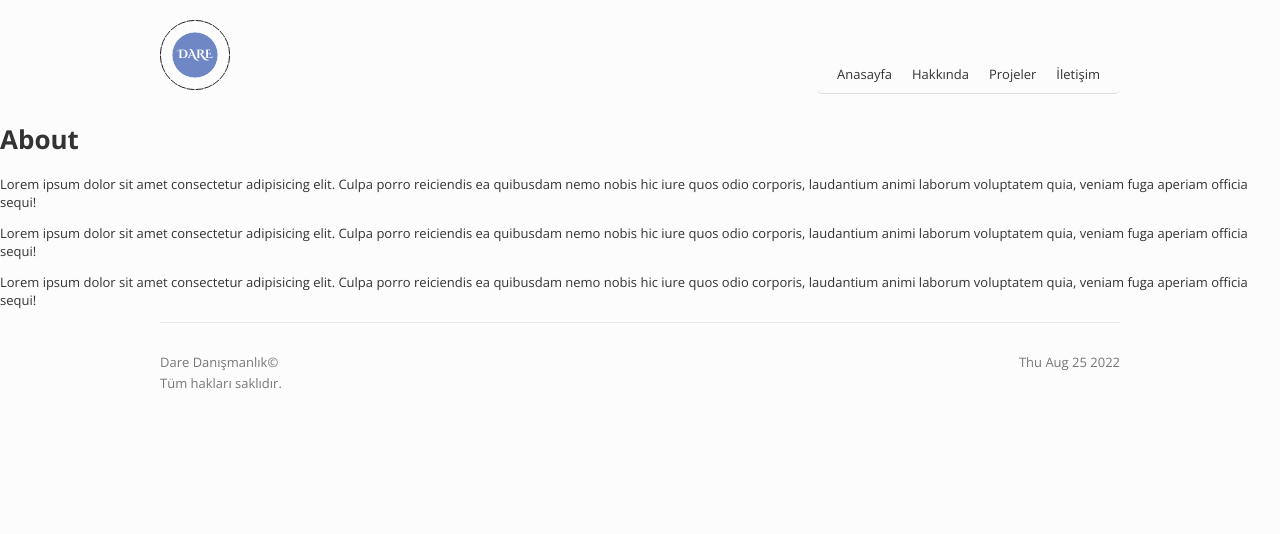
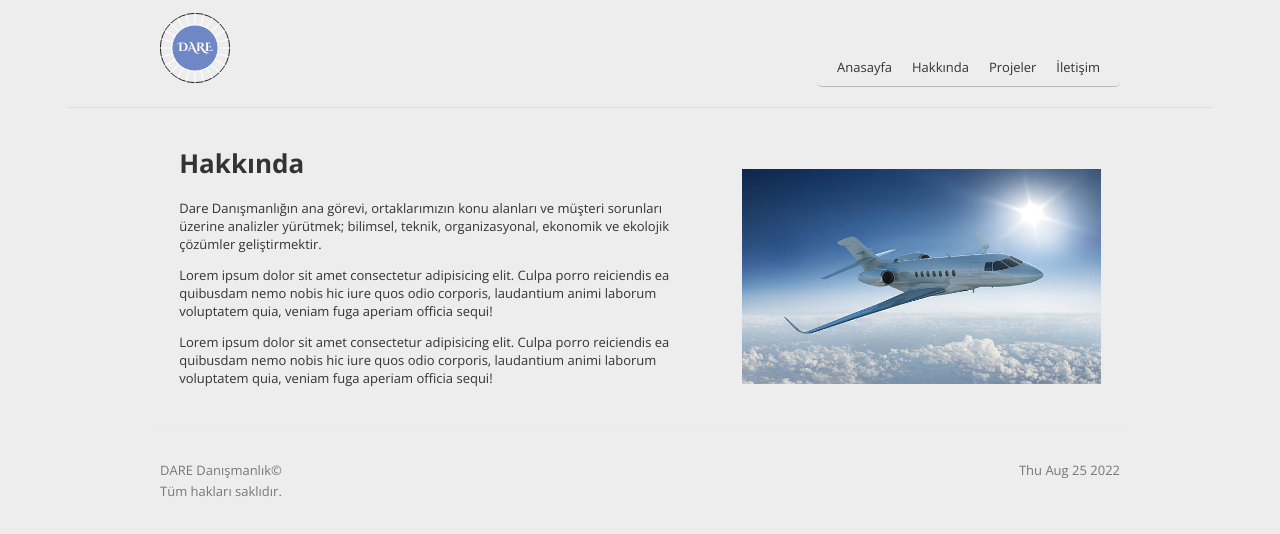
Before and after one commit to UmizDemud/Dare-Web, a Next.js app: page /about in a window 1280 px wide. Shown: the top 534 px of the page. Built offline with nearby package versions, Linux system fonts and the light colour scheme.

Commit message:
initials

```diff
--- a/comps/Footer.js
+++ b/comps/Footer.js
@@ -1,7 +1,7 @@
 const Footer = () => {
     return (
       <footer>
-        <span style={{'float': 'left'}}>Dare Danışmanlık© </span>
+        <span style={{'float': 'left'}}>DARE Danışmanlık© </span>
         <span style={{'float': 'right'}}>{new Date().toDateString()}</span>
         <br style={{'height': '4px'}}/>
         <p>Tüm hakları saklıdır.</p>
--- a/comps/Navbar.module.css
+++ b/comps/Navbar.module.css
@@ -18,7 +18,7 @@
     align-items: flex-end;
     border-radius: 5px;
     padding: 0 10px 5px;
-    border-bottom: 1px solid #ddd;
+    border-bottom: 1px solid #bbb;
 }
 
 @media screen and (max-width: 900px) {
--- a/pages/about.js
+++ b/pages/about.js
@@ -1,17 +1,28 @@
 import Head from 'next/head'
+import styles from '../styles/About.module.css'
+import Image from 'next/image'
+
 
 const About = () => {
   return (
     <>
       <Head>
-        <title>Dare Comp. | About</title>
-        <meta name="keywords" content="about Dare Company Consulting Consultant"/>
+        <title>Dare Comp. | Hakkında</title>
+        <meta name="keywords" content="about Dare Company Consulting Consultant hakkında danışmanlık danışman"/>
       </Head>
-      <div>
-        <h1>About</h1>
-        <p>Lorem ipsum dolor sit amet consectetur adipisicing elit. Culpa porro reiciendis ea quibusdam nemo nobis hic iure quos odio corporis, laudantium animi laborum voluptatem quia, veniam fuga aperiam officia sequi!</p>
-        <p>Lorem ipsum dolor sit amet consectetur adipisicing elit. Culpa porro reiciendis ea quibusdam nemo nobis hic iure quos odio corporis, laudantium animi laborum voluptatem quia, veniam fuga aperiam officia sequi!</p>
-        <p>Lorem ipsum dolor sit amet consectetur adipisicing elit. Culpa porro reiciendis ea quibusdam nemo nobis hic iure quos odio corporis, laudantium animi laborum voluptatem quia, veniam fuga aperiam officia sequi!</p>
+      <div className={styles.aboutContainer}>
+        <div className={styles.column}>
+        <h1>Hakkında</h1>
+        <p>Dare Danışmanlığın ana görevi, ortaklarımızın konu alanları ve müşteri sorunları üzerine analizler yürütmek; bilimsel, teknik, organizasyonal, ekonomik ve ekolojik çözümler geliştirmektir.
+        </p>
+        <p>Lorem ipsum dolor sit amet consectetur adipisicing elit. Culpa porro reiciendis ea quibusdam nemo nobis hic iure quos odio corporis, laudantium animi laborum voluptatem quia, veniam fuga aperiam officia sequi!
+        </p>
+        <p>Lorem ipsum dolor sit amet consectetur adipisicing elit. Culpa porro reiciendis ea quibusdam nemo nobis hic iure quos odio corporis, laudantium animi laborum voluptatem quia, veniam fuga aperiam officia sequi!
+        </p>
+        </div>
+        <div style={{'paddingTop': '25px'}} className={styles.columnS}>
+          <Image src="/plane.jpg" layout="responsive" width="400" height="240" alt="image of a plane"/>
+        </div>
       </div>
     </>
   );
--- a/pages/index.js
+++ b/pages/index.js
@@ -1,7 +1,7 @@
 import Head from 'next/head'
 import Link from 'next/link'
+import styles from '../styles/Home.module.css'
 import Image from 'next/image'
-import styles from '../styles/Home.module.css'
 
 export default function Home() {
   return (
@@ -20,7 +20,7 @@ export default function Home() {
         <p className={styles.text}>Lorem ipsum dolor sit amet consectetur adipisicing elit. Minus animi impedit suscipit architecto, odio inventore nostrum non neque dicta. Quam magni accusantium culpa distinctio tempore iure accusamus, dolorem nobis odit.</p>
         </div>
         <div style={{'paddingTop': '25px'}} className={styles.columnS}>
-          <Image src="/plane.jpg" layout="responsive" width="400" height="240" alt="image of a plane"/>
+          <Image src="/plane2.jpg" layout="responsive" width="400" height="240" alt="image of a plane"/>
         </div>
         </div>
         <p className={styles.text}>Lorem ipsum dolor sit amet consectetur adipisicing elit. Minus animi impedit suscipit architecto, odio inventore nostrum non neque dicta. Quam magni accusantium culpa distinctio tempore iure accusamus, dolorem nobis odit.</p>
--- /dev/null
+++ b/styles/About.module.css
@@ -0,0 +1,21 @@
+.aboutContainer {
+    padding: 20px 60px;
+    max-width: 1024px;
+    margin: 10px auto 0;
+    border-top: 1px solid #ddd;
+    display: flex;
+    flex-direction: row;
+    justify-content: space-evenly;
+    align-items: center;
+}
+
+.column {
+    width: 50%;
+    display: inline-block;
+}
+
+.columnS {
+    display: inline-block;
+    width: 35%;
+    justify-self: flex-end;
+}
--- a/styles/globals.css
+++ b/styles/globals.css
@@ -1,7 +1,7 @@
 @import url('https://fonts.googleapis.com/css2?family=Open+Sans:ital,wght@0,300;0,400;0,500;0,600;0,700;0,800;1,300;1,400;1,500;1,600;1,700;1,800&display=swap');
 
 body {
-  background: #fcfcfd;
+  background: #ededed;
   color: #333;
   font-family: 'Open Sans', sans-serif;
   font-size: 13px;
@@ -15,8 +15,8 @@ a {
   margin: 0 auto;
 }
 nav {
-  margin: 10px auto 3px;
-  max-width: 1280px;
+  margin: 3px auto;
+  max-width: 1024px;
   padding: 10px;
   display: flex;
   justify-content: flex-end;
@@ -28,11 +28,11 @@ nav .logo {
 footer {
   display: block;
   text-align: center;
-  padding: 30px 0;
+  padding: 30px 10px;
   margin: 10px auto 60px;
   color: #777;
   border-top: 1px solid #eaeaea;
-  max-width: 1280px;
+  max-width: 1024px;
 }
 
 footer p {
```
Also changed, not shown: pages/contact.js (+9 -6 lines), styles/Contact.module.css (+17 -18 lines), styles/Home.module.css (+3 -8 lines), public/plane2.jpg (added).
